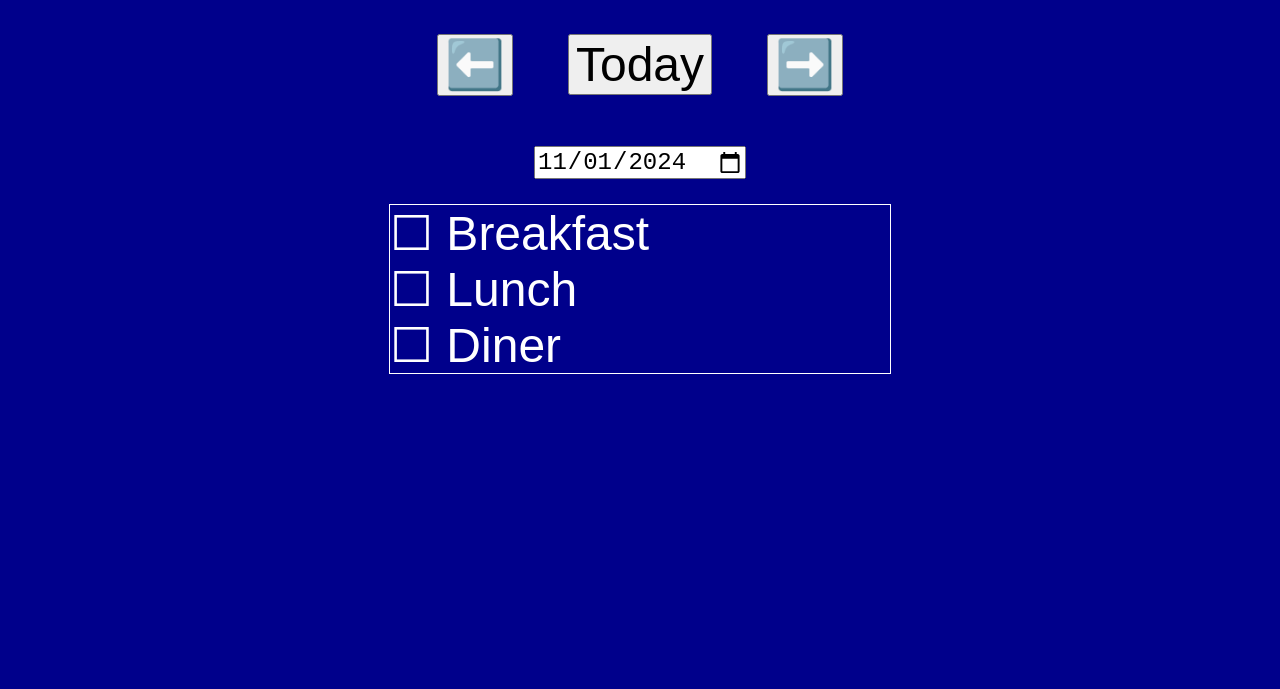
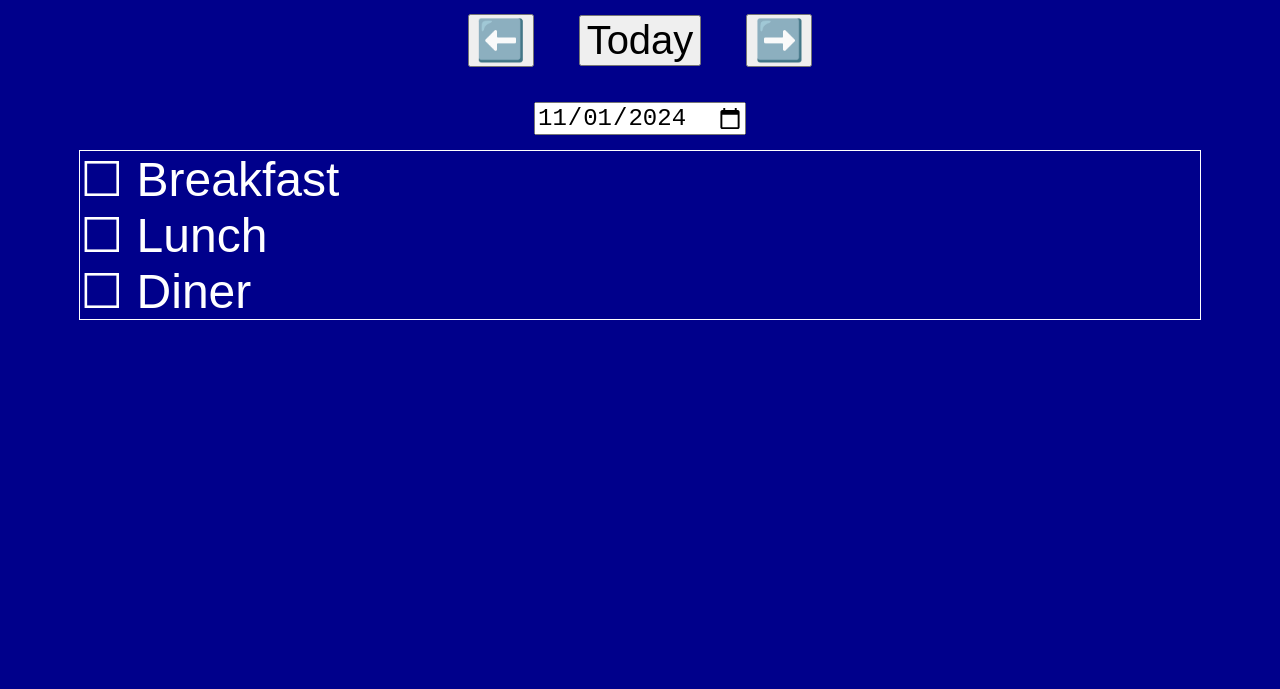
Before and after one commit to nhrones/PillMinder, a plain HTML site: page index.html in a window 1280 px wide. Shown: the part 111-800 px from the top of the page. Drawn offline with Linux system fonts and the light colour scheme.

Commit message:
Update style.css

```diff
--- a/style.css
+++ b/style.css
@@ -7,12 +7,12 @@ body {
    text-align: center;
    font-size: 18px;
    background-size: cover;
-   margin-top: 10px;
-   padding: 20px;
+   margin-top: 5px;
+   padding: 10px;
 }
 
 input {
-   margin:25px;
+   margin:15px;
    font-size: 1.5rem;
 }
 
@@ -21,14 +21,14 @@ label {
 }
 
 .navbtn {
-   margin: 25px;
-   font-size: 3rem;
+   margin: 20px;
+   font-size: 2.5rem;
 }
 .chk {
    margin-left: auto;
    margin-right: auto;
-   width: 500px;
-   max-width: 500px;
+   width: 90%;
+   max-width: 90%;
    text-align: left;
    border: 1px solid;
 }
```
